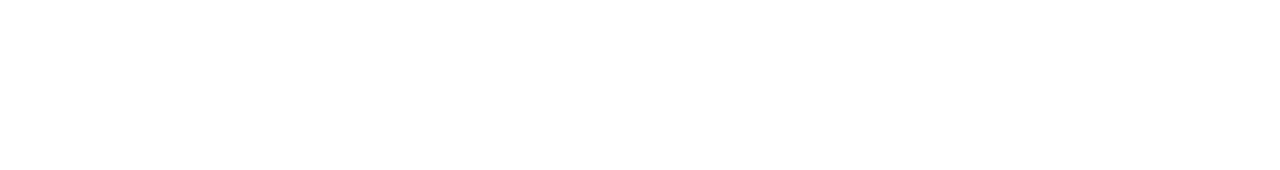
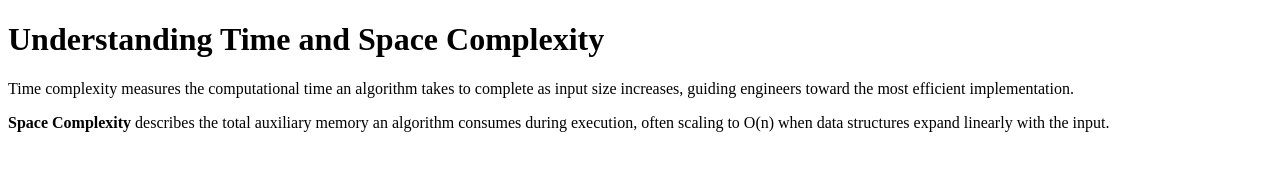
Before and after one commit to acciojob/time-and-space-complexity-sandeshpatil2299, a website: page main.html in a window 1280 px wide. Drawn offline with Linux system fonts and the light colour scheme.

Commit message:
created a submission

```diff
--- a/main.html
+++ b/main.html
@@ -8,6 +8,11 @@
 
 <body>
 	<!-- the entire body must be written by student -->
+	<h1>Understanding Time and Space Complexity</h1>
+
+	<p>Time complexity measures the computational time an algorithm takes to complete as input size increases, guiding engineers toward the most efficient implementation.</p>
+
+	<p><strong>Space Complexity</strong> describes the total auxiliary memory an algorithm consumes during execution, often scaling to O(n) when data structures expand linearly with the input.</p>
     <script type="text/javascript" src="./script.js">
 </script>
 
```
